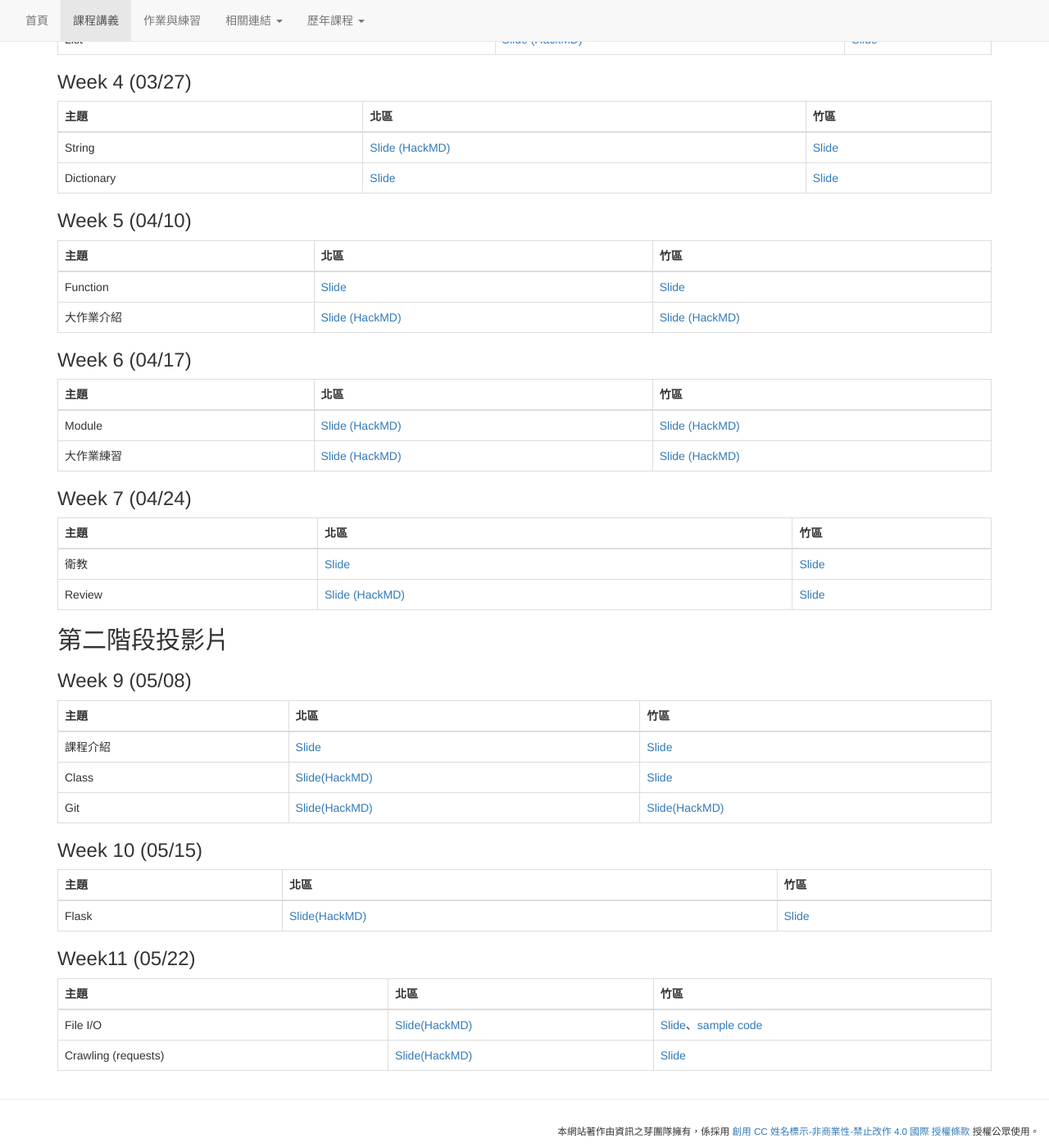
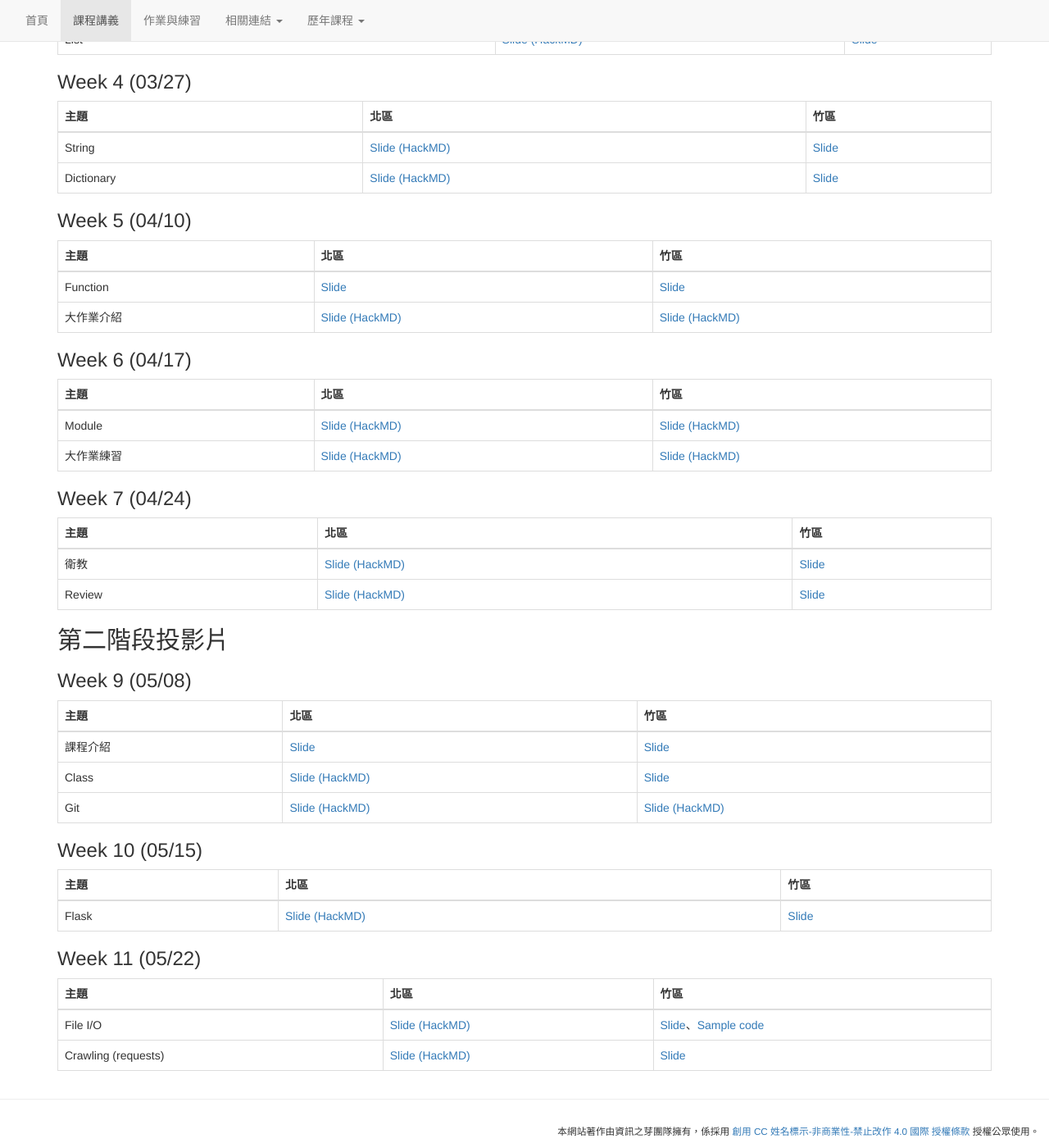
Before and after one commit to tw-csie-sprout/py2022, a Jekyll site: the page built from slides.md, in a window 1280 px wide and 1400 px high, scrolled down 750 px. Shown: the whole window at 82% size. Built offline with Jekyll 4.4.1, drawn with Linux system fonts in a browser that asks for light colours.

Commit message:
Fix format

```diff
--- a/slides.md
+++ b/slides.md
@@ -14,7 +14,7 @@ title: "課程講義"
 {: .table .table-bordered}
 | 主題 | 北區 | 竹區 |
 | --- | --- | --- |
-| 課程介紹 | [Slide](https://drive.google.com/file/d/1E5RiLwskmu-SJClJKFxdejwg0XLd_Baw/view?usp=sharing)  | [Slide](https://drive.google.com/file/d/1_QItQO6R02FlwWJRfMBMvJ1t_XotCJU2/view?usp=sharing) |
+| 課程介紹 | [Slide](https://drive.google.com/file/d/1E5RiLwskmu-SJClJKFxdejwg0XLd_Baw/view?usp=sharing) | [Slide](https://drive.google.com/file/d/1_QItQO6R02FlwWJRfMBMvJ1t_XotCJU2/view?usp=sharing) |
 | Python 簡介、開發環境介紹 | [Slide](https://docs.google.com/presentation/d/10oNBaBV-a_S8lEwaCxmjGQ_utpMD9WHQjgO1QvOM3Rw/edit?usp=sharing) | [Slide](https://drive.google.com/file/d/1tT5gTUBr_Efcsta9IRFixZJr5rNmeCVe/view?usp=sharing) |
 | 變數、type、運算、IO、註解 | [Slide (HackMD)](https://hackmd.io/@-TyNLpH6RM-50upth1_LeQ/HkLPRHSeq) | [Slide (HackMD)](https://hackmd.io/@Z_ZMXd6ISlObZMLPsr_6WA/HJGMgA3x9#/) |
 
@@ -31,7 +31,7 @@ title: "課程講義"
 {: .table .table-bordered}
 | 主題 | 北區 | 竹區 |
 | --- | --- | --- |
-| For、range、可迭代 | [Slide (HackMD)](https://hackmd.io/@YuKai0928/ryyctU5Jq) | [Slide](https://drive.google.com/file/d/1Ei2R1nJqbeRZeyjD5ozBjHV_bejxwHD7/view?usp=sharing)  |
+| For、range、可迭代 | [Slide (HackMD)](https://hackmd.io/@YuKai0928/ryyctU5Jq) | [Slide](https://drive.google.com/file/d/1Ei2R1nJqbeRZeyjD5ozBjHV_bejxwHD7/view?usp=sharing) |
 | List | [Slide (HackMD)](https://hackmd.io/@VLvbo_-_QjqwJnUcuKdxSQ/HJQ2BDLZc#/) | [Slide](https://drive.google.com/file/d/1GDzlJfREVCUkLPVdTwJznxCYucGfZ009/view?usp=sharing) |
 
 ### Week 4 (03/27)
@@ -40,7 +40,7 @@ title: "課程講義"
 | 主題 | 北區 | 竹區 |
 | --- | --- | --- |
 | String | [Slide (HackMD)](https://hackmd.io/@-TyNLpH6RM-50upth1_LeQ/Sk6EBQq-9) | [Slide](https://drive.google.com/file/d/1IZrW3x4P-frqaQxZ4GMz9qJgD4uUII-c/view?usp=sharing) |
-| Dictionary | [Slide](https://hackmd.io/@s3131212/SJNNHS2bc#/) | [Slide](https://www.canva.com/design/DAE8DVyfvXs/6nxFt6Cc7RuMcTfeN1GhQg/view) |
+| Dictionary | [Slide (HackMD)](https://hackmd.io/@s3131212/SJNNHS2bc#/) | [Slide](https://www.canva.com/design/DAE8DVyfvXs/6nxFt6Cc7RuMcTfeN1GhQg/view) |
 
 ### Week 5 (04/10)
 
@@ -63,7 +63,7 @@ title: "課程講義"
 {: .table .table-bordered}
 | 主題 | 北區 | 竹區 |
 | --- | --- | --- |
-| 衛教 | [Slide](https://hackmd.io/@s3131212/Byn1cA5Ec#/) | [Slide](https://drive.google.com/file/d/1BDTrtnl0KN22IxdY0awTctIBwbVfyzSk/view?usp=sharing) |
+| 衛教 | [Slide (HackMD)](https://hackmd.io/@s3131212/Byn1cA5Ec#/) | [Slide](https://drive.google.com/file/d/1BDTrtnl0KN22IxdY0awTctIBwbVfyzSk/view?usp=sharing) |
 | Review | [Slide (HackMD)](https://hackmd.io/@VLvbo_-_QjqwJnUcuKdxSQ/r1LyyItEq#/) | [Slide](https://drive.google.com/file/d/18vNZBmb7Xz4MigBan4yGAPRpOsq0-dgU/view?usp=sharing) |
 
 ## 第二階段投影片
@@ -74,20 +74,20 @@ title: "課程講義"
 | 主題 | 北區 | 竹區 |
 | --- | --- | --- |
 | 課程介紹 | [Slide](https://docs.google.com/presentation/d/13Ud70OctfKSkmY-XU47eXyw7pjchCLyb/edit?usp=sharing&ouid=100785010480859799745&rtpof=true&sd=true) | [Slide](https://drive.google.com/file/d/1reqPU6QjTCPCNnLOGVWqLwM1pKJe2d_-/view?usp=sharing) |
-| Class | [Slide(HackMD)](https://hackmd.io/@YuKai0928/ryJtWWUb9) | [Slide](https://drive.google.com/file/d/1lBI-jRCEmwpblQDamVtzmQoq5Z4POQyT/view?usp=sharing) |
-| Git | [Slide(HackMD)](https://hackmd.io/@-TyNLpH6RM-50upth1_LeQ/BkEB1J_rc) | [Slide(HackMD)](https://hackmd.io/@Sean64/git) |
+| Class | [Slide (HackMD)](https://hackmd.io/@YuKai0928/ryJtWWUb9) | [Slide](https://drive.google.com/file/d/1lBI-jRCEmwpblQDamVtzmQoq5Z4POQyT/view?usp=sharing) |
+| Git | [Slide (HackMD)](https://hackmd.io/@-TyNLpH6RM-50upth1_LeQ/BkEB1J_rc) | [Slide (HackMD)](https://hackmd.io/@Sean64/git) |
 
 ### Week 10 (05/15)
 
 {: .table .table-bordered}
 | 主題 | 北區 | 竹區 |
 | --- | --- | --- |
-| Flask | [Slide(HackMD)](https://hackmd.io/@namwoam/HklwJsfU5#/) | [Slide](https://drive.google.com/file/d/1FtFgS7KCI482c9piX9EG9WJe4Tq-t_hA/view) |
+| Flask | [Slide (HackMD)](https://hackmd.io/@namwoam/HklwJsfU5#/) | [Slide](https://drive.google.com/file/d/1FtFgS7KCI482c9piX9EG9WJe4Tq-t_hA/view) |
 
-### Week11 (05/22)
+### Week 11 (05/22)
 
 {: .table .table-bordered}
 | 主題 | 北區 | 竹區 |
 | --- | --- | --- |
-| File I/O | [Slide(HackMD)](https://hackmd.io/@VLvbo_-_QjqwJnUcuKdxSQ/HyrcgnQU9#/)| [Slide](https://drive.google.com/file/d/1toh67mIvuE7YkIeuLVMjWRitn4f1a2OM/view?usp=sharing)、[sample code](https://drive.google.com/file/d/1xaCQlilK_BvJUoKXa2IzxF6xt3KkIurn/view) |
-| Crawling (requests) | [Slide(HackMD)](https://hackmd.io/@-TyNLpH6RM-50upth1_LeQ/HkwnxrCIc) | [Slide](https://drive.google.com/file/d/1C21TxRftHHtRrWeswCoVKeWqiO-JFO1z/view?usp=sharing) |
+| File I/O | [Slide (HackMD)](https://hackmd.io/@VLvbo_-_QjqwJnUcuKdxSQ/HyrcgnQU9#/)| [Slide](https://drive.google.com/file/d/1toh67mIvuE7YkIeuLVMjWRitn4f1a2OM/view?usp=sharing)、[Sample code](https://drive.google.com/file/d/1xaCQlilK_BvJUoKXa2IzxF6xt3KkIurn/view) |
+| Crawling (requests) | [Slide (HackMD)](https://hackmd.io/@-TyNLpH6RM-50upth1_LeQ/HkwnxrCIc) | [Slide](https://drive.google.com/file/d/1C21TxRftHHtRrWeswCoVKeWqiO-JFO1z/view?usp=sharing) |
```
